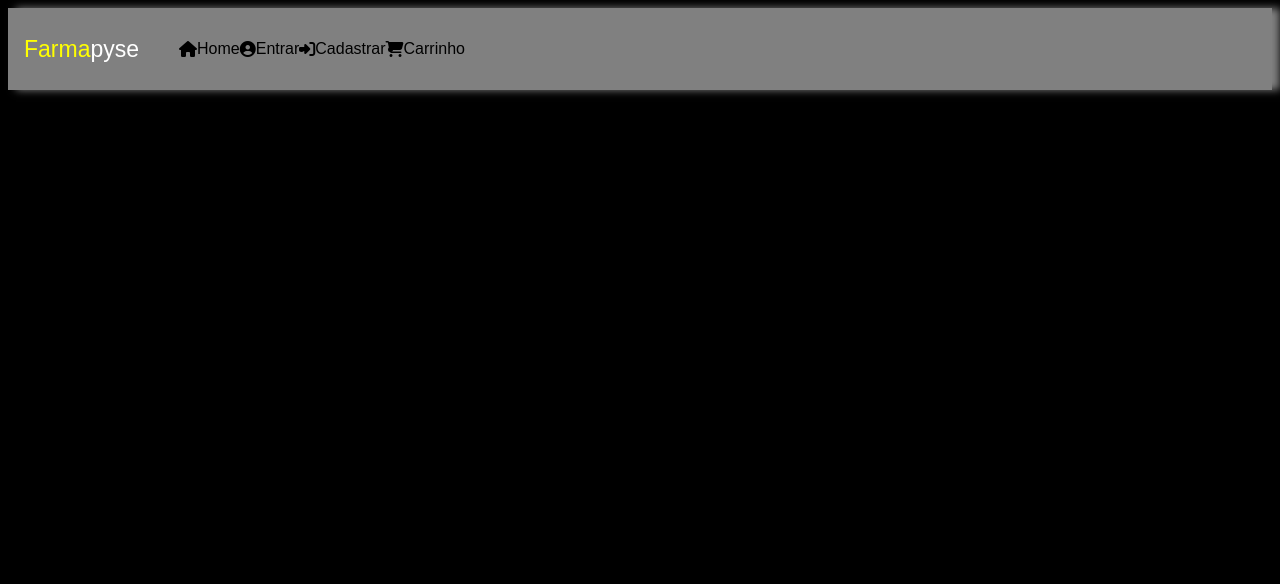
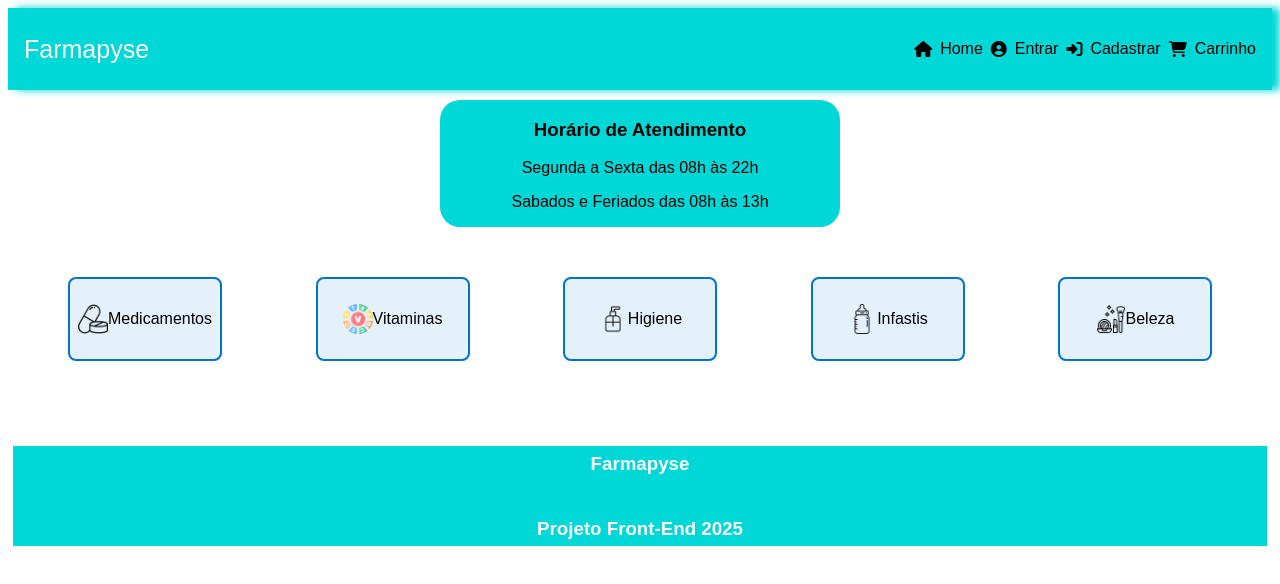
Before and after one commit to GabrielRFAL/E-Commerce-Farmacia, a plain HTML site: page index.html in a window 1280 px wide. Drawn offline with Linux system fonts and the light colour scheme.

Commit message:
salvando alteracoes

```diff
--- a/index.html
+++ b/index.html
@@ -13,8 +13,8 @@
 <body>
     <header>
         <nav class="navegacao">
-            <span class="textofarma">Farma</span><span class="textopyse">pyse</span>
-            <ul>
+            <span class="textofarma">Farmapyse</span>
+            <ul class="menu_list">
                 <i class="fa-solid fa-house"></i><li>Home</li>
                 <i class="fa-solid fa-circle-user"></i><li>Entrar</li>
                 <i class="fa-solid fa-right-to-bracket"></i><li>Cadastrar</li>
@@ -22,5 +22,58 @@
             </ul>
         </nav>
     </header>
+
+    <!-- Seção de mural -->
+     <section class="mural">
+        <div class="mensagem">
+            <h3>Horário de Atendimento</h3>
+            <p>Segunda a Sexta das 08h às 22h</p>
+            <p>Sabados e Feriados das 08h às 13h</p>
+        </div>
+     </section>
+
+    <!-- Seção Cards Navegação -->
+     <section class="cards_navegacao">
+        <div class="grupo">
+            <div class="icone">
+                <img src="./images/medicine.png" alt="icone_medicamentos" class="icon_img">
+                <p class="texto_cards">Medicamentos</p>
+            </div>
+        </div>
+        <div class="grupo">
+            <div class="icone">
+                <img src="./images/vitamin.png" alt="icone_vitaminas" class="icon_img">
+                <p class="texto_cards">Vitaminas</p>
+            </div>
+        </div>
+        <div class="grupo">
+            <div class="icone">
+                <img src="./images/handsanitizer.png" alt="icone_higiene" class="icon_img">
+                <p class="texto_cards">Higiene</p>
+            </div>
+        </div>
+        <div class="grupo">
+            <div class="icone">
+                <img src="./images/feeding-bottle.png" alt="icone_infantis" class="icon_img">
+                <p class="texto_cards">Infastis</p>
+            </div>
+        </div>
+        <div class="grupo">
+            <div class="icone">
+                <img src="./images/cosmetics.png" alt="icone_beleza" class="icon_img">
+                <p class="texto_cards">Beleza</p>
+            </div>
+        </div>
+     </section>
+
+
+
+
+
+
+     <footer>
+        <h3>Farmapyse</h3>
+        <h3>Projeto Front-End 2025</h3>
+     </footer>
 </body>
 </html>
--- a/styles.css
+++ b/styles.css
@@ -1,18 +1,31 @@
 body {
-    background-color: black;
+    background-color: white;
     font-family: sans-serif;
 }
 
+footer {
+    background-color: #00d7d7;
+    color: white;
+    display: flex;
+    flex-direction: column;
+    gap: 5px;
+    height: 100px;
+    margin: 5px;
+    justify-content: center;
+    align-items: center;
+}
+
 .navegacao {
-    background-color: grey;
+    background-color: #00d7d7;
     align-items: center;
     display: flex;
     margin: 0;
     padding: 1rem;
     top: 0;
-    box-shadow: 8px 0px 8px grey;
+    box-shadow: 8px 0px 8px #00d7d7;
     position: sticky;
     z-index: 99;
+    justify-content: space-between;
 }
 
 .navegacao ul {
@@ -21,12 +34,57 @@ body {
     display: flex;
 }
 
-.textofarma {
-    font-size: 23px;
-    color: yellow;
+.menu_list {
+    display: flex;
+    gap: 8px;
+    list-style: none;
 }
 
-.textopyse {
-    font-size: 23px;
+.textofarma {
+    font-size: 25px;
     color: white;
 }
+
+.mural {
+    max-width: 400px;
+    align-items: center;
+    display: flex;
+    flex-direction: column;
+    border-radius: 20px;
+    background-color: #00d7d7;
+    margin: 0 auto;
+    margin-top: 10px;
+}
+
+.mensagem {
+    text-align: center;
+}
+
+.cards_navegacao {
+    display: flex;
+    flex-wrap: wrap;
+    margin-top: 50px;
+    justify-content: space-between;
+    padding: 0px 60px 80px;
+}
+
+.grupo {
+    flex-direction: column;
+    gap: 20px;
+}
+
+.icone {
+    display: flex;
+    align-items: center;
+    background: rgba(0, 115, 206, .1);
+    border: 2px solid #0073ce;
+    border-radius: 8px;
+    height: 80px;
+    width: 150px;
+    justify-content: center;
+}
+
+.icon_img {
+    height: 30px;
+    width: 30px;
+}
```
Also changed, not shown: images/cosmetics.png (added), images/feeding-bottle.png (added), images/handsanitizer.png (added), images/medicine.png (added), images/vitamin.png (added).
